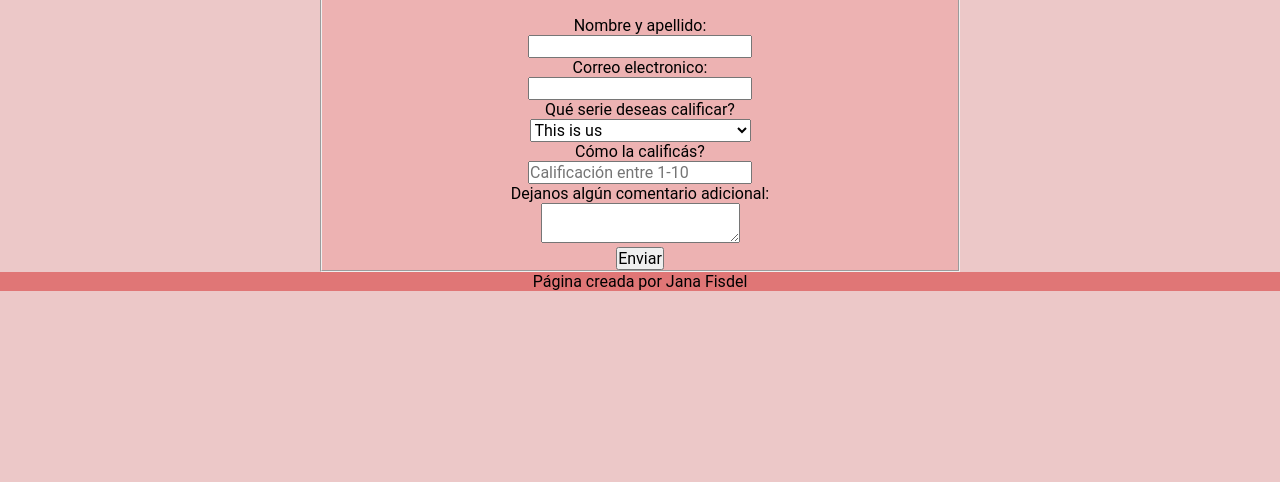
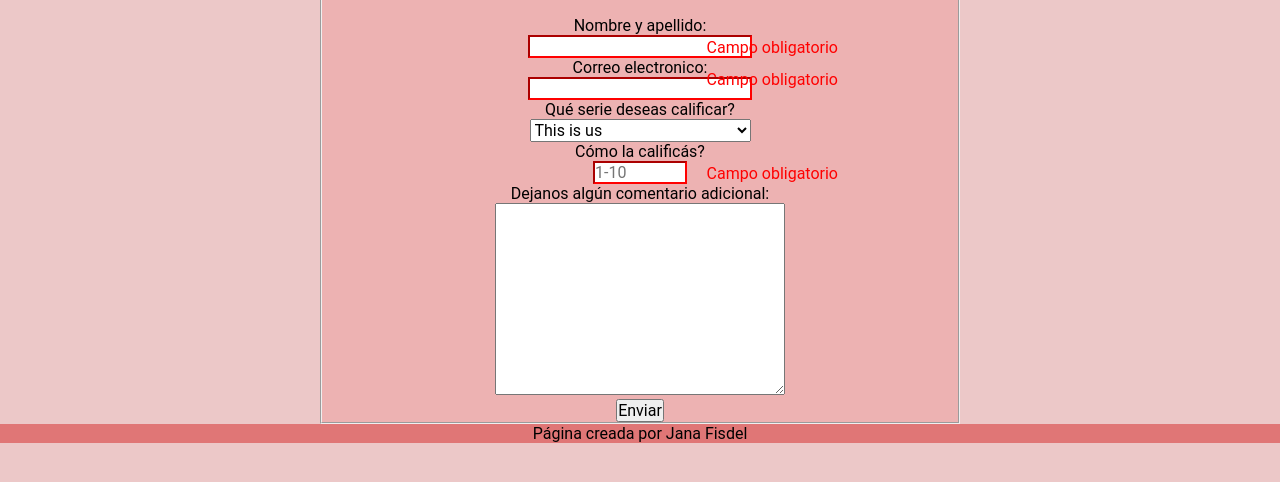
Before and after one commit to Janfisdel/TIC_Desarrollo--ProyectoFinal, a plain HTML site: page contacto.html in a window 1280 px wide. Shown: the part 142-624 px from the top of the page. Drawn offline with Linux system fonts and the light colour scheme; a web font is replaced by a local one.

Commit message:
campos obligatorios de formulario

```diff
--- a/JS/main.js
+++ b/JS/main.js
@@ -11,10 +11,10 @@ function agregarSeries(cate){
         let informacion =document.createElement("div")
         // card.className += "card"
         card.innerHTML = ` <img class="imgSeries" src="${serie.img}"/>
-                           <div class="informacionSerie">
+                         `
 
-        `
-        // informacion.className += "card"
+
+
         informacion.innerHTML =  `
                                    <h3 class="tituloSerie">${serie.nombre}</h3>
                                    <ul class="descripcion">
@@ -41,7 +41,7 @@ function agregarSeries(cate){
                            <div class="informacionSerie">
 
         `
-        // informacion.className += "card"
+
         informacion.innerHTML =  `
                                    <h3 class="tituloSerie">${serie.nombre}</h3>
                                    <ul class="descripcion">
--- a/contacto.html
+++ b/contacto.html
@@ -31,9 +31,15 @@
             <fieldset>
               <legend>Calificá nuestras series</legend><br/>
                 <label for="nombre">Nombre y apellido:</label><br/>
-                <input name="nombre" type="text"  pattern="[a-zA-ZñÑáéíóú'´ÁÉÍÓÚ ]{2,50}"  required/><br/>
+                <div class="requerido">
+                <input name="nombre" type="text"  pattern="[a-zA-ZñÑáéíóú'´ÁÉÍÓÚ ]{2,50}" required/><br/>
+                <div class="validacion">Campo obligatorio</div>
+                </div>
+                <div class="requerido">
                 <label for="email">Correo electronico:</label><br/>
                 <input name="email" type="email" required><br/>
+                <div class="validacion">Campo obligatorio</div>
+               </div>
                 <label for="series">Qué serie deseas calificar?</label><br/>
                 <select  name="series">
                     <option value="This is us">This is us</option>
@@ -59,12 +65,15 @@
                  </select> <br/>
 
                  <label for="calificacion">Cómo la calificás?</label><br/>
-                 <input name="calificacion" type="text" placeholder="Calificación entre 1-10" required /><br/>
+                 <div class="requerido">
+                 <input type="number"  placeholder="1-10" step="0.1" min="0" max="10" required><br>
+                 <div class="validacion">Campo obligatorio</div>
+                </div>
                  <label for="comentario">Dejanos algún comentario adicional:</label><br/>
-                 <textarea name="comentario" required></textarea><br/>
+                 <textarea name="comentario" rows="10" cols="30"></textarea><br/>
 
 
-                 <button name="enviar"  type="submit">Enviar</button>
+                 <button name="enviar" onsubmit="alert( 'Gracias por su compra')" type="submit">Enviar</button>
 
             </fieldset>
 
--- a/style.css
+++ b/style.css
@@ -249,6 +249,7 @@ body{
   text-align: center;
 }
 
+
 /* CONTACTO */
 
 .formulario{
@@ -261,3 +262,24 @@ body{
 fieldset {
     text-align: center;
 }
+
+.requerido{
+    position:relative;
+    overflow: hidden;
+}
+
+.validacion{
+    position:absolute;
+    top:50%;
+    right: 0.5rem;
+    transform: translate(0, -50%);
+    opacity: 0;
+    color:red;
+
+}
+
+input:invalid{border-color: red;}
+input:invalid ~ .validacion{
+    opacity:1;
+    transform: translate(-7rem, -50%);
+}
```
